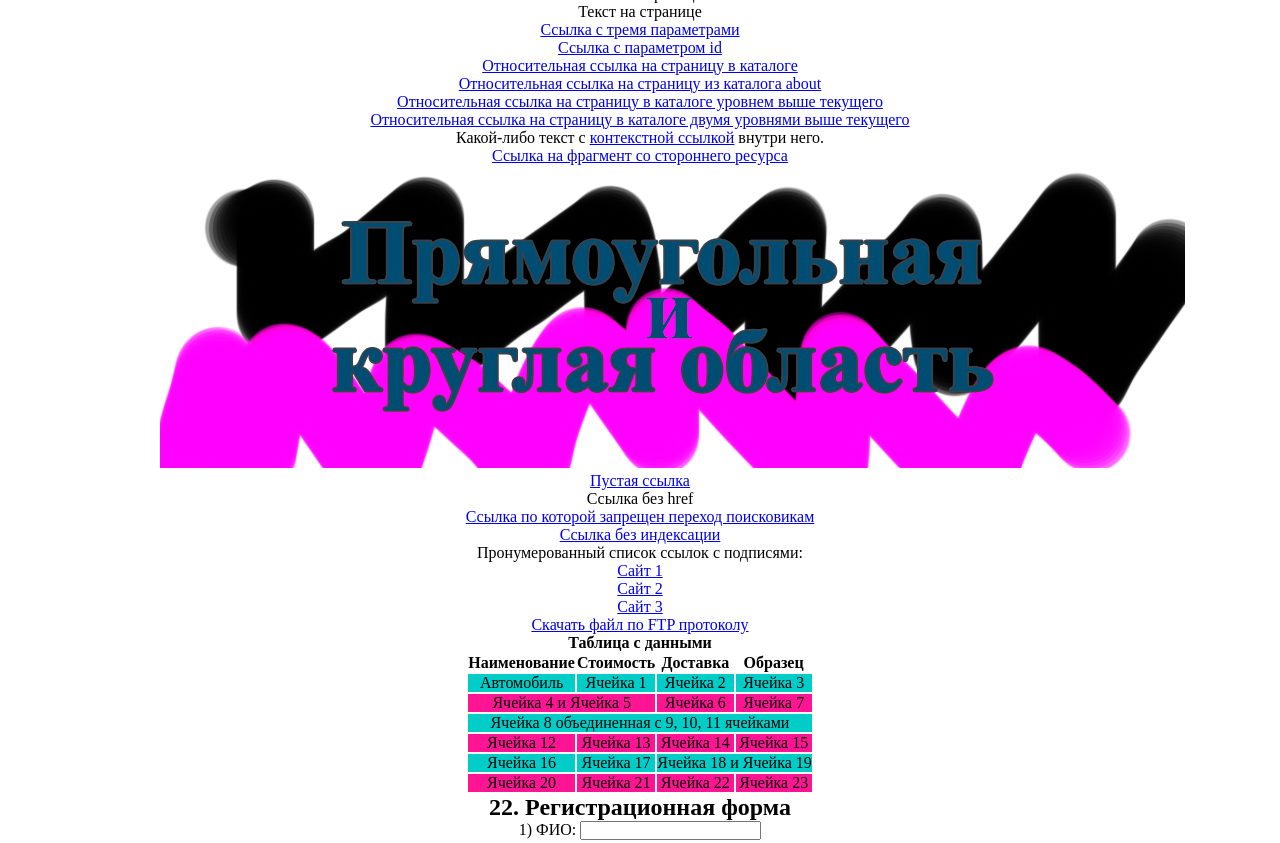
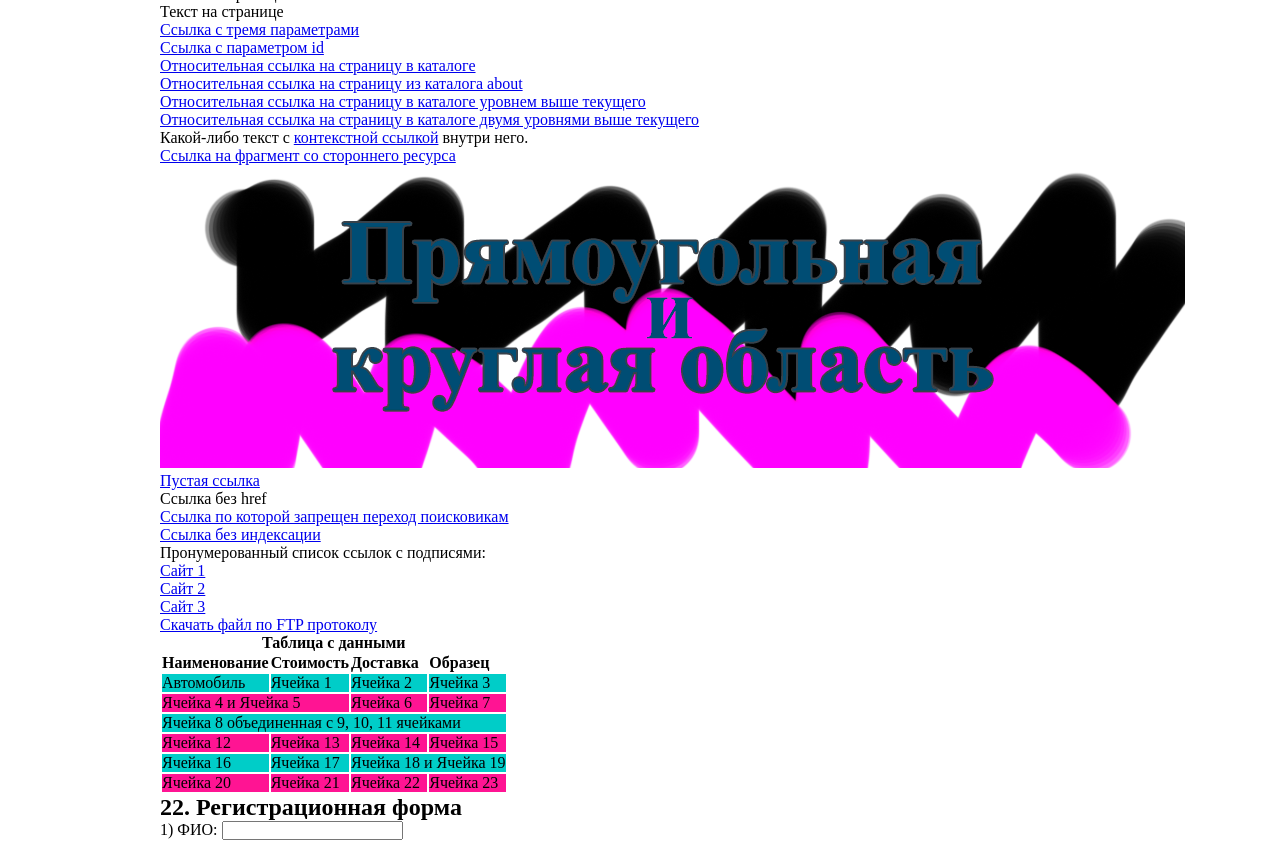
Before and after one commit to Faunas/Faunas.github.io, a plain HTML site: page 2/index.html in a window 1280 px wide. Shown: the part 679-1522 px from the top of the page. Drawn offline with Linux system fonts and the light colour scheme; files whose address does not match are found by name.

Commit message:
Update style.css

```diff
--- a/2/style.css
+++ b/2/style.css
@@ -28,9 +28,11 @@
 .footer-bg p{
     color: aqua;
 }
+
 .header_wrap{
     box-shadow: 4px 4px 30px 1px rgba(255, 0, 214, 0.9);
 }
+
 .header{
     display: flex;
     align-items: center;
@@ -79,23 +81,28 @@ nav ul {
 }
 
 nav ol{
-    text-align: center;
+    text-align: left;
     list-style: none;
+    justify-content: center;
 }
 
 nav li {
-    text-align: center;
+    text-align: left;
+    justify-content: center;
 }
 
 
 nav{
     width: 960px;
-    text-align: center;
+    text-align: left;
     margin-left: auto;
     margin-right: auto;
+    justify-content: center;
 
 }
 
 nav table{
-    margin: 0 auto;
+
+    justify-content: center;
+    text-align: left;
 }
```
